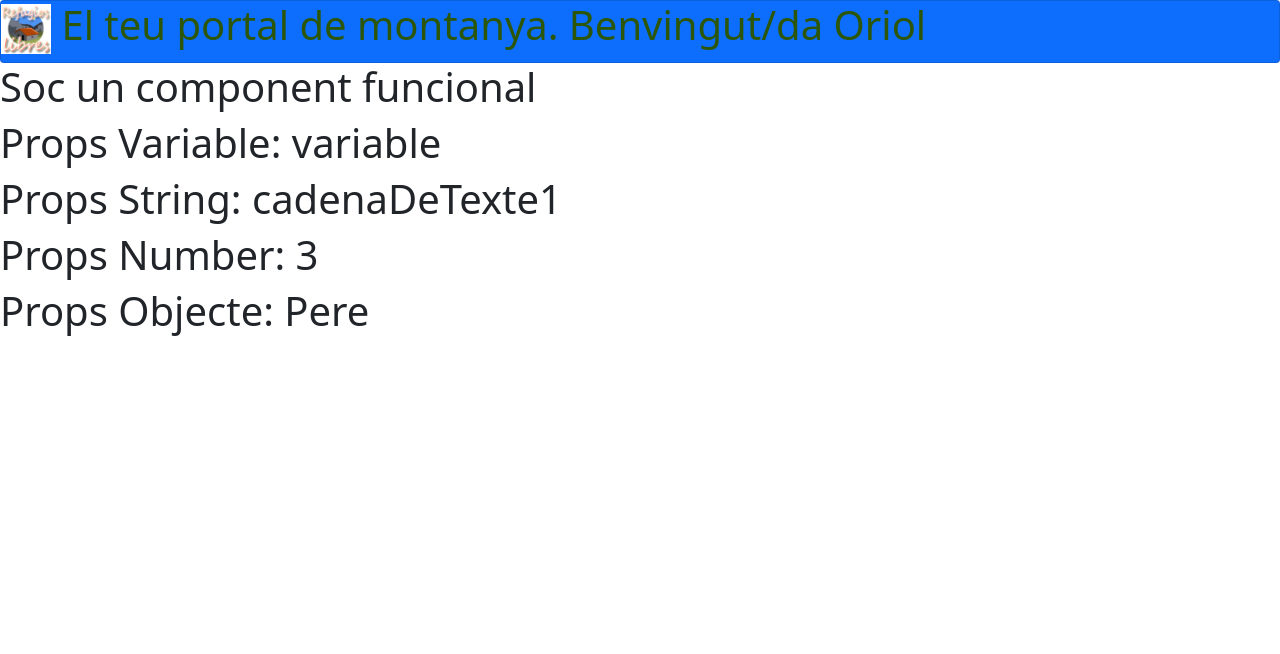
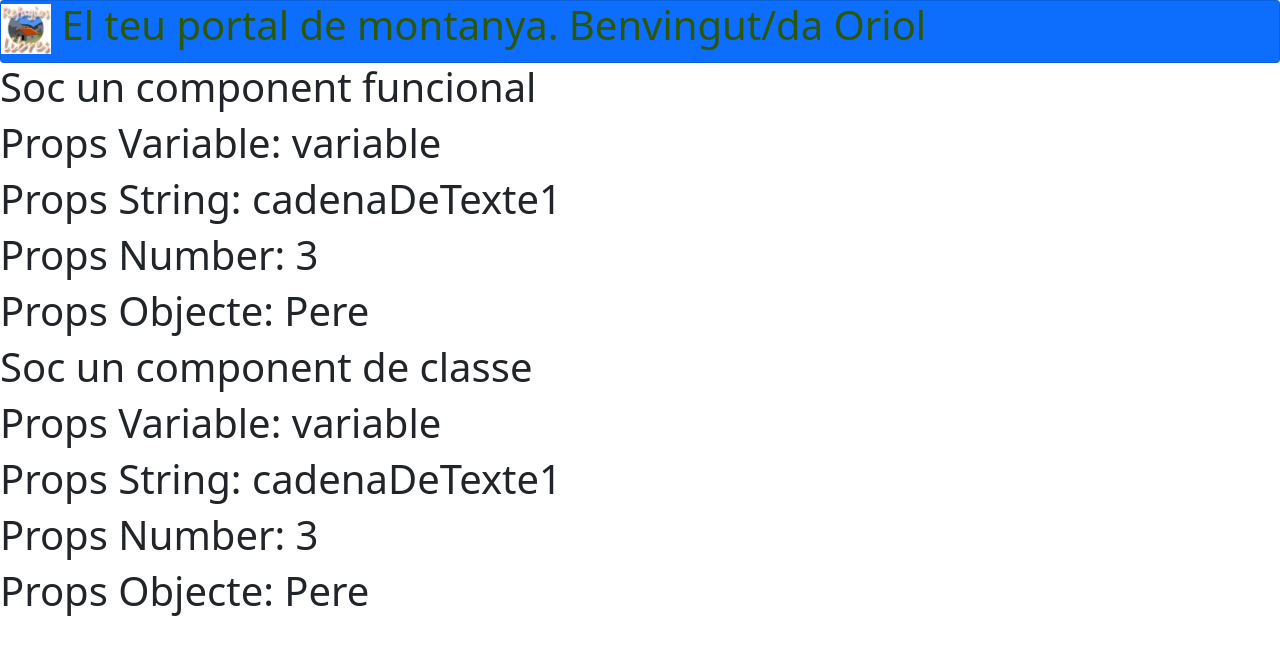
Before and after one commit to SectionOne/cursreact, a React (Create React App) app in the folder cursreact/: page / in a window 1280 px wide. Shown: the top 654 px of the page. Built offline with nearby package versions, Linux system fonts and the light colour scheme.

Commit message:
CODE 14 - Exemple passar Props a component classe

```diff
--- a/cursreact/src/components/App.js
+++ b/cursreact/src/components/App.js
@@ -1,6 +1,7 @@
 import './App.css';
 import Header from './Header.js';
 import FunctionalComponent from './FunctionalComponent.js';
+import ClassComponent from './ClassComponent.js';
 
 function App() {
 
@@ -22,6 +23,14 @@ function App() {
         propsFunctionalObject = {propsFuncObject}
         />
       </div>
+      <div>
+        <ClassComponent
+        propsFunctional1 = { propFunc1 }
+        propsFunctional2String = "cadenaDeTexte1"
+        propsFunctionalNumber = { 3 }
+        propsFunctionalObject = {propsFuncObject}
+        />
+      </div>
     </>
   );
 }
--- /dev/null
+++ b/cursreact/src/components/ClassComponent.js
@@ -0,0 +1,22 @@
+import React, { Component } from 'react';
+
+class ClassComponent extends Component {
+    //Per poder rebre els props tenim que heredar mitjantçant l'ús d'un constructor
+    constructor(props){
+        super(props);
+    }
+
+    render(){
+        return (
+            <>
+                <h1>Soc un component de classe </h1>
+                <h1>Props Variable: { this.props.propsFunctional1 }</h1>
+                <h1>Props String: { this.props.propsFunctional2String }</h1>
+                <h1>Props Number: { this.props.propsFunctionalNumber }</h1>
+                <h1>Props Objecte: { this.props.propsFunctionalObject.nom }</h1>
+            </>
+        )
+    }
+}
+
+export default ClassComponent;
```
